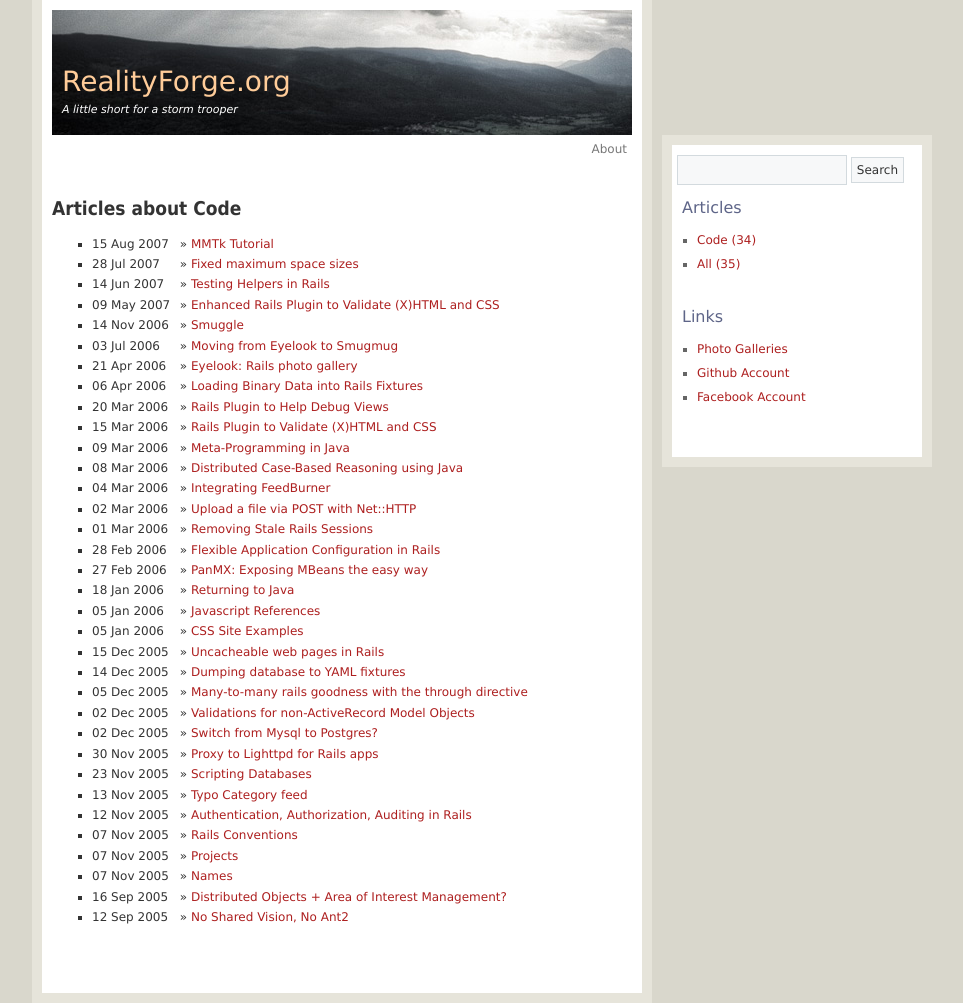
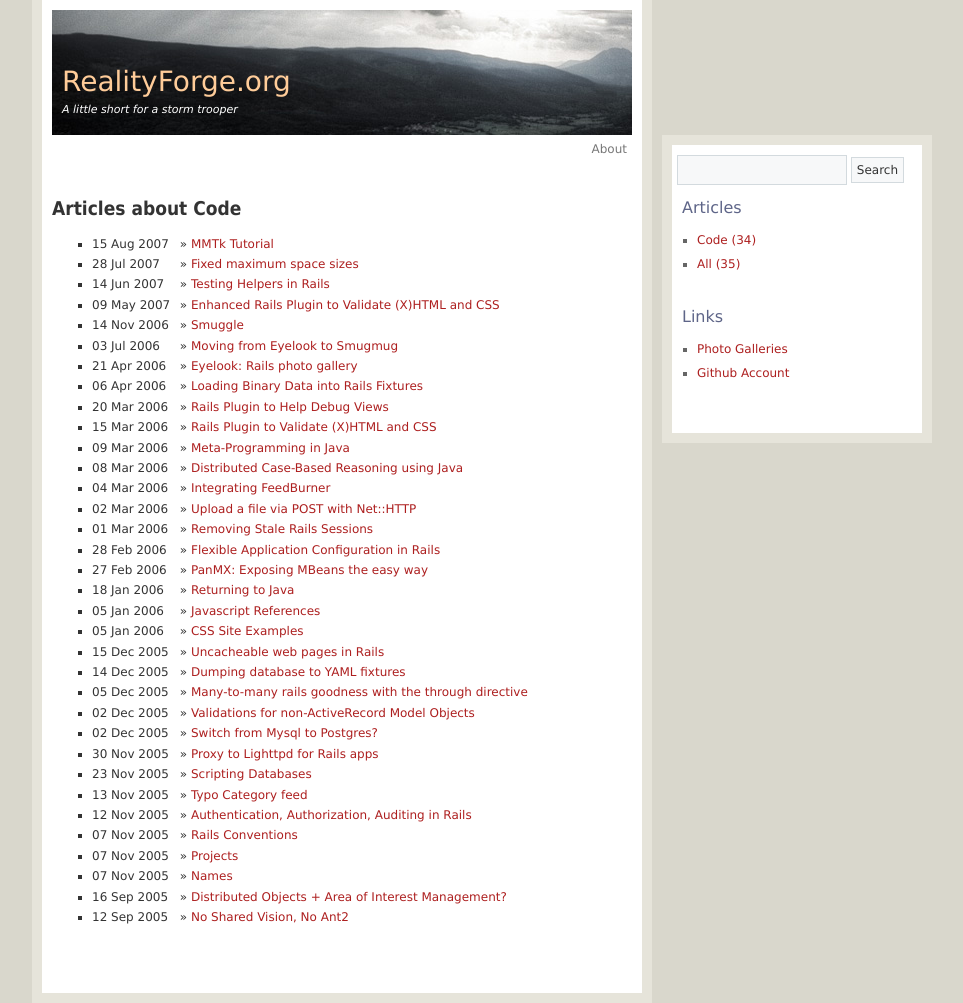
Before and after one commit to realityforge/blog, a Jekyll site: the page built from categories/code.html, in a window 1280 px wide. Shown: the whole page, without its empty margins (203-1166 px from the left). Built offline with Jekyll 4.4.1, drawn with Linux system fonts in a browser that asks for light colours; Markdown is read by kramdown in place of the engine named in the settings.

Commit message:
De-facebook

```diff
--- a/_layouts/default.html
+++ b/_layouts/default.html
@@ -70,9 +70,6 @@
             <li>
               <a href="http://github.com/realityforge" title="View the source code to my open source projects" target="_blank">Github Account</a>
             </li>
-            <li>
-              <a href="http://www.facebook.com/peter.donald" title="View my facebook profile" target="_blank">Facebook Account</a>
-            </li>
           </ul>
         </li>
       </ul>
```
